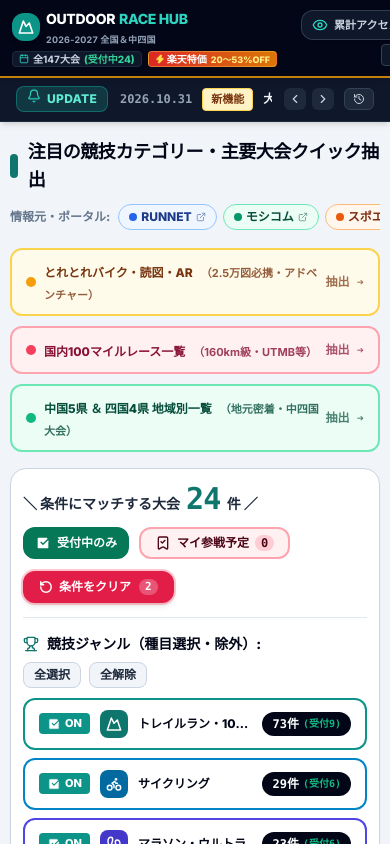
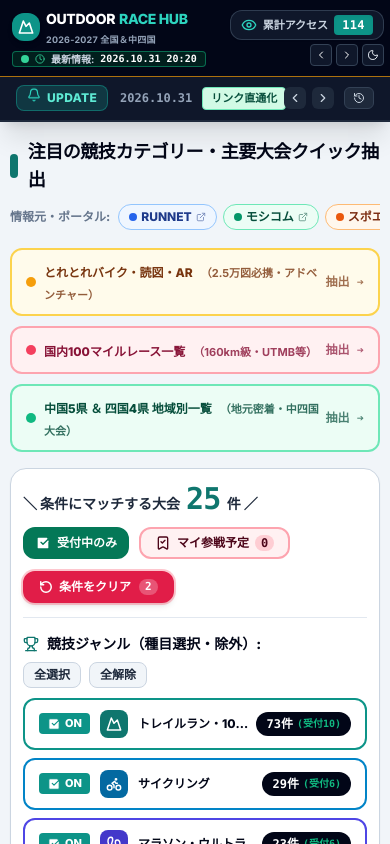
Before and after one commit to yachimaru-sports/outdoor-race-hub, a React (Vite) app: page / in a window 390 px wide. Shown: the top 844 px of the page. Built offline with nearby package versions, Linux system fonts and the light colour scheme; grey boxes are pictures that could not be loaded.

Commit message:
fix: ヘッダー更新日時表示への刷新、常時固定ヘッダー機能の復元、広島湾岸トレイル公式大会情報追加

```diff
--- a/src/App.tsx
+++ b/src/App.tsx
@@ -9,7 +9,7 @@ import { FilterSection } from './components/FilterSection';
 import { EventTableView } from './components/EventTableView';
 import { EventCardView } from './components/EventCardView';
 import { MobileEventCardList } from './components/MobileEventCardList';
-import { UpdateTicker } from './components/UpdateTicker';
+import { UpdateTicker, UPDATE_NEWS_DATA } from './components/UpdateTicker';
 import { Footer } from './components/Footer';
 
 export const App: React.FC = () => {
@@ -258,8 +258,10 @@ export const App: React.FC = () => {
           return false;
         }
 
-        // エントリー受付状況絞り込み（※保存済みアイテムは開催日まで受付終了であっても隠さず常時表示）
-        if (!isProtectedFavorite) {
+        const hasKeyword = filters.searchKeyword.trim().length > 0;
+
+        // エントリー受付状況絞り込み（※保存済みアイテム、またはユーザーが特定大会を検索している時は隠さず表示）
+        if (!isProtectedFavorite && !hasKeyword) {
           if (filters.entryStatus === 'open_or_closing') {
             if (event.entry_status !== 'open' && event.entry_status !== 'closing_soon') {
               return false;
@@ -346,11 +348,13 @@ export const App: React.FC = () => {
           const matchPref = event.prefecture.toLowerCase().includes(kw);
           const matchRegion = event.region.toLowerCase().includes(kw);
           const matchSub = event.subCategory ? event.subCategory.toLowerCase().includes(kw) : false;
+          const matchVenue = event.venue?.name ? event.venue.name.toLowerCase().includes(kw) : false;
+          const matchId = event.id.toLowerCase().includes(kw);
           const matchElements = event.elements
             ? event.elements.some((el) => el.toLowerCase().includes(kw))
             : false;
           const matchGear = event.mandatory_gear.some((g) => g.name.toLowerCase().includes(kw));
-          if (!matchTitle && !matchPref && !matchRegion && !matchSub && !matchElements && !matchGear) {
+          if (!matchTitle && !matchPref && !matchRegion && !matchSub && !matchVenue && !matchId && !matchElements && !matchGear) {
             return false;
           }
         }
@@ -386,20 +390,42 @@ export const App: React.FC = () => {
       });
   }, [events, filters, favoriteIds]);
 
+  const latestNews = UPDATE_NEWS_DATA[0];
+  const lastUpdated = latestNews ? `${latestNews.date} ${latestNews.time}` : '2026.10.31 10:30';
+
+  // 固定ヘッダーの高さ分を考慮したスムーズジャンプハンドラ
+  const handleJumpToSection = (targetId: string) => {
+    const element = document.getElementById(targetId);
+    if (element) {
+      const headerOffset = 115;
+      const elementPosition = element.getBoundingClientRect().top;
+      const offsetPosition = elementPosition + window.pageYOffset - headerOffset;
+      window.scrollTo({
+        top: offsetPosition,
+        behavior: 'smooth',
+      });
+      element.classList.add('ring-4', 'ring-teal-500', 'transition-all');
+      setTimeout(() => {
+        element.classList.remove('ring-4', 'ring-teal-500');
+      }, 2200);
+    }
+  };
+
   return (
-    <div className="min-h-screen flex flex-col bg-slate-100 dark:bg-[#0b0f19] text-slate-900 dark:text-slate-100 transition-colors duration-150 overflow-x-hidden w-full">
-      {/* 1. 常時固定ヘッダー：楽天特価セールギア ＆ アップデート情報バー */}
-      <header className="sticky top-0 z-50 shadow-md w-full overflow-hidden">
-        <div id="deals-carousel">
+    <div className="min-h-screen flex flex-col bg-slate-100 dark:bg-[#0b0f19] text-slate-900 dark:text-slate-100 transition-colors duration-150 w-full">
+      {/* 1. 常時固定統合ヘッダー：添付画像の2段ヘッダー（楽天特価カルーセル ＆ アップデート情報バー）を常時最上部に完全固定 */}
+      <header className="sticky top-0 z-50 shadow-xl w-full bg-slate-950 border-b border-slate-800 select-none">
+        <div id="deals-carousel" className="w-full">
           <DealsTicker
             deals={deals}
             totalEvents={totalEvents}
             openCount={openCount}
+            lastUpdated={lastUpdated}
             theme={theme}
             onToggleTheme={toggleTheme}
           />
         </div>
-        <UpdateTicker />
+        <UpdateTicker onJumpToTarget={handleJumpToSection} />
       </header>
 
       {/* メインコンテンツ（ご要望順：注目の競技カテゴリー → すべての大会 → 条件にマッチする → 大会一覧） */}
--- a/src/components/DealsTicker.tsx
+++ b/src/components/DealsTicker.tsx
@@ -4,13 +4,12 @@ import { AccessCounter } from './AccessCounter';
 import {
   ChevronLeft,
   ChevronRight,
-  Zap,
+  Clock,
   ExternalLink,
   Flame,
   Mountain,
   Sun,
   Moon,
-  Calendar,
 } from 'lucide-react';
 import { formatPrice } from '../utils/helpers';
 
@@ -18,6 +17,7 @@ interface DealsTickerProps {
   deals: DealItem[];
   totalEvents?: number;
   openCount?: number;
+  lastUpdated?: string;
   theme?: 'light' | 'dark';
   onToggleTheme?: () => void;
 }
@@ -26,6 +26,7 @@ export const DealsTicker: React.FC<DealsTickerProps> = ({
   deals,
   totalEvents = 158,
   openCount = 29,
+  lastUpdated = '2026.10.31 10:30',
   theme = 'light',
   onToggleTheme,
 }) => {
@@ -105,9 +106,14 @@ export const DealsTicker: React.FC<DealsTickerProps> = ({
     el.scrollBy({ left: offset, behavior: 'smooth' });
   };
 
+  const handleScrollToTop = (e: React.MouseEvent) => {
+    e.preventDefault();
+    window.scrollTo({ top: 0, behavior: 'smooth' });
+  };
+
   return (
-    <header
-      className="bg-slate-950 border-b-2 border-amber-500/80 text-slate-100 sticky top-0 z-50 shadow-md select-none transition-colors"
+    <div
+      className="bg-slate-950 border-b border-amber-500/70 text-slate-100 select-none transition-colors"
       onMouseEnter={() => setIsPaused(true)}
       onMouseLeave={() => setIsPaused(false)}
       onTouchStart={() => setIsPaused(true)}
@@ -115,13 +121,14 @@ export const DealsTicker: React.FC<DealsTickerProps> = ({
     >
       <div className="max-w-7xl mx-auto px-3 sm:px-4 py-2">
         <div className="flex items-center justify-between gap-2.5">
-          {/* 左端：サイトブランドロゴ（上段に大きく配置） ＆ その下に大会数・楽天特価バッジ */}
+          {/* 左端：サイトブランドロゴ（上段に大きく配置） ＆ その下に更新日時バッジ */}
           <div className="flex flex-col justify-center shrink-0 pr-1">
-            {/* 上段：HP名称を大きく堂々と目立たせる */}
+            {/* 上段：HP名称をクリックでページ最上部へスムーズスクロール */}
             <a
               href="#"
+              onClick={handleScrollToTop}
               className="flex items-center gap-1.5 sm:gap-2 group cursor-pointer"
-              title="OUTDOOR RACE HUB トップへ"
+              title="OUTDOOR RACE HUB ページの先頭へ戻る"
             >
               <div className="w-7 h-7 sm:w-9 sm:h-9 rounded-xl bg-teal-600 text-white flex items-center justify-center shadow-md shrink-0 group-hover:bg-teal-500 transition-colors">
                 <Mountain className="w-4 h-4 sm:w-5 sm:h-5 stroke-[2.4]" />
@@ -137,23 +144,21 @@ export const DealsTicker: React.FC<DealsTickerProps> = ({
               </div>
             </a>
 
-            {/* 下段：ロゴの真下に大会数バッジ ＆ 楽天特価ラベル ＆ 累計アクセスカウンター */}
+            {/* 下段：ロゴの真下に最新情報更新日時バッジ（いつ時点の最新情報かがひと目で分かる表示） */}
             <div className="flex items-center gap-1.5 mt-1.5">
-              {/* 掲載大会数（受付中） */}
-              <div className="flex items-center gap-1 px-1.5 py-0.5 rounded bg-slate-900 border border-slate-800 text-[10px] font-bold text-slate-300 leading-none whitespace-nowrap">
-                <Calendar className="w-2.5 h-2.5 text-teal-400 shrink-0" />
-                <span>全{totalEvents}大会</span>
-                <span className="text-emerald-400 font-black">(受付中{openCount})</span>
+              <div
+                className="flex items-center gap-1.5 px-2 py-0.5 rounded bg-emerald-950/70 border border-emerald-500/50 text-[10px] sm:text-[11px] font-bold text-emerald-300 leading-none whitespace-nowrap shadow-xs"
+                title="全国＆中四国の大会日程・エントリー受付状況・必携装備・ギア特価を常時巡回更新中"
+              >
+                <span className="relative flex h-2 w-2 shrink-0">
+                  <span className="animate-ping absolute inline-flex h-full w-full rounded-full bg-emerald-400 opacity-75"></span>
+                  <span className="relative inline-flex rounded-full h-2 w-2 bg-emerald-400"></span>
+                </span>
+                <Clock className="w-2.5 h-2.5 text-emerald-400 shrink-0" />
+                <span className="text-slate-300">最新情報:</span>
+                <span className="text-white font-mono font-black">{lastUpdated}</span>
               </div>
-
-              {/* 楽天特価ラベル */}
-              <div className="flex items-center gap-0.5 px-1.5 py-0.5 bg-gradient-to-r from-red-600 to-amber-600 text-white rounded shrink-0 shadow-xs border border-amber-300/40 text-[10px] font-black leading-none whitespace-nowrap">
-                <Zap className="w-2.5 h-2.5 fill-yellow-300 text-yellow-300 shrink-0" />
-                <span>楽天特価</span>
-                <span className="text-[9px] text-yellow-200 font-extrabold ml-0.5">20〜53%OFF</span>
-              </div>
-
-              </div>
+            </div>
           </div>
 
           {/* 中央：無限スライド 楽天特価ギアカルーセル */}
@@ -278,6 +283,6 @@ export const DealsTicker: React.FC<DealsTickerProps> = ({
           </div>
         </div>
       </div>
-    </header>
+    </div>
   );
 };
--- a/src/components/UpdateTicker.tsx
+++ b/src/components/UpdateTicker.tsx
@@ -23,6 +23,18 @@ export interface UpdateNewsItem {
 }
 
 export const UPDATE_NEWS_DATA: UpdateNewsItem[] = [
+  {
+    id: 'update-hiroshima-wangan-trail-20261031',
+    date: '2026.10.31',
+    time: '20:20',
+    tag: '公式大会追加',
+    tagStyle: 'bg-teal-100 text-teal-900 border-teal-300 dark:bg-teal-950/70 dark:text-teal-200',
+    title: '「広島湾岸TRAILRUN / Hiroshima Ultra-Trail by UTMB®」最新情報を完全登録！',
+    description:
+      '広島デルタと瀬戸内海を巡る「広島湾岸トレイル」100K/50K/25K公式大会の詳細スペック・必携装備・直通エントリーリンクを完全網羅しました。',
+    targetId: 'events-section',
+    targetLabel: '広島湾岸トレイルを見る',
+  },
   {
     id: 'update-entry-links-20261031',
     date: '2026.10.31',
```
Also changed, not shown: src/data/events.json.
